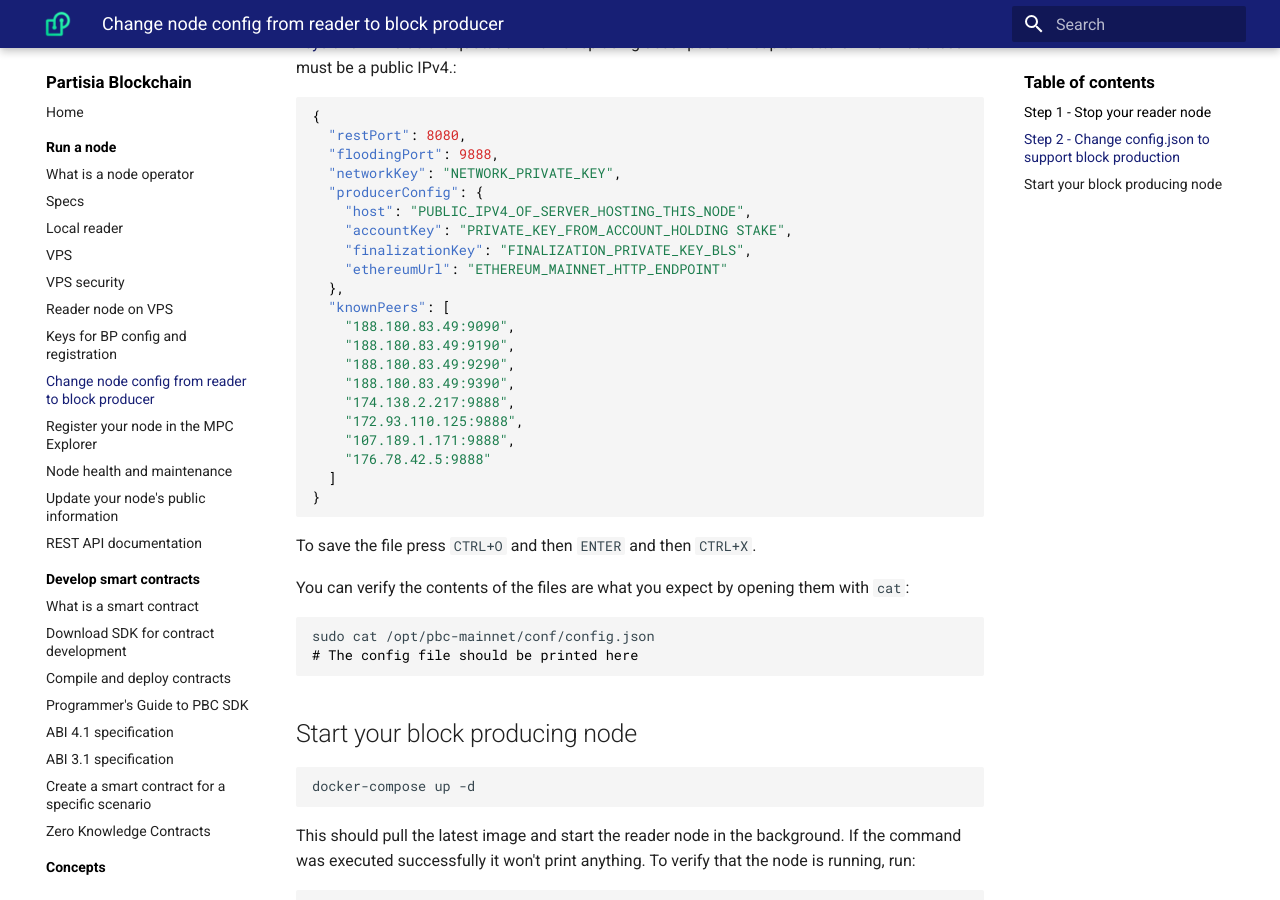
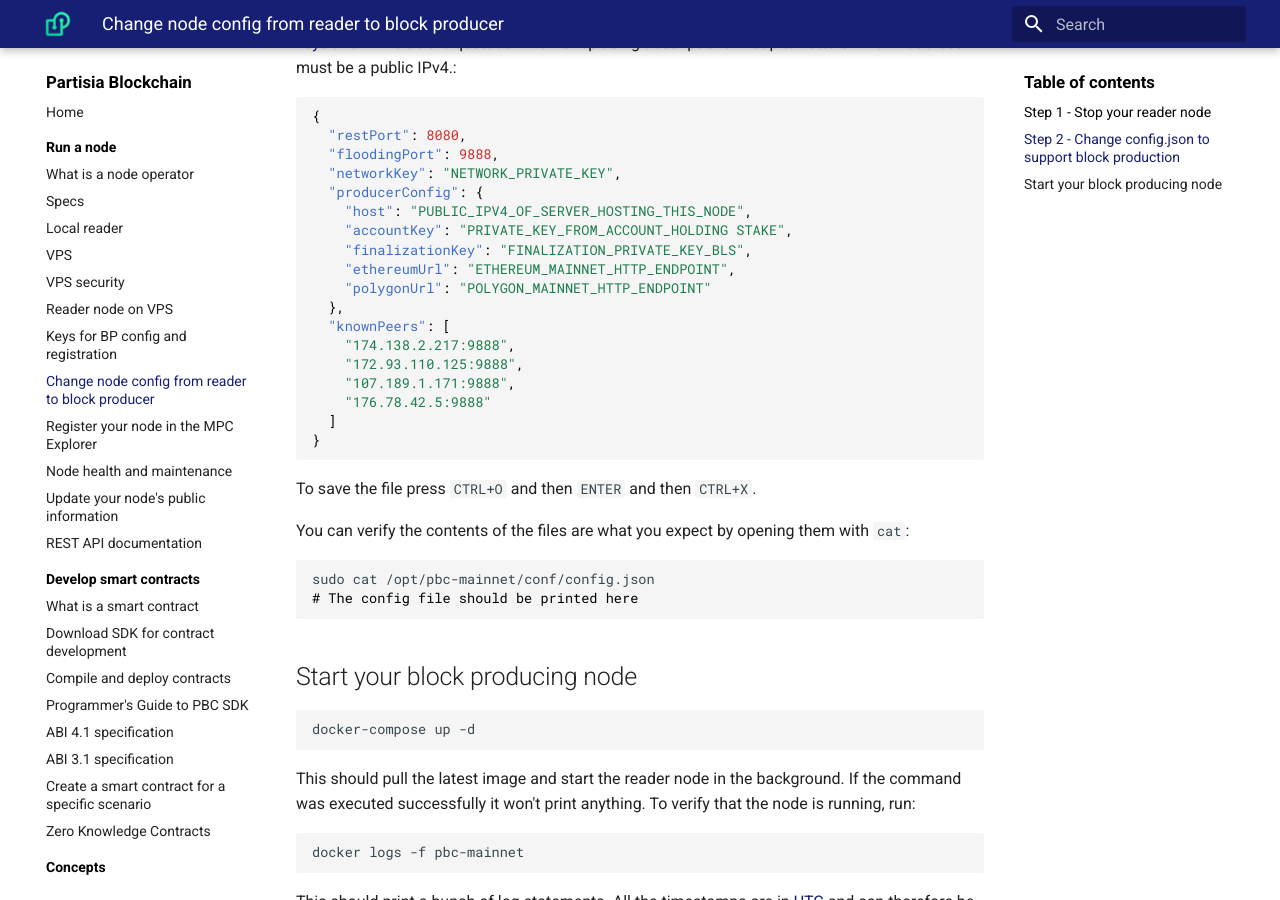
Before and after one commit to 0xSero/partisia-docs, an MkDocs documentation site: the page built from docs/operator-7-bp.md, in a window 1280 px wide and 900 px high, scrolled down 970 px. Built offline with MkDocs 1.6.1 and Material for MkDocs 9.7.7, drawn with Linux system fonts in a browser that asks for light colours; a script that is not in the unit is left out.

Commit message:
PAR-4698_polygon_endpoint_change_kpeers

```diff
--- a/docs/operator-7-bp.md
+++ b/docs/operator-7-bp.md
@@ -44,13 +44,10 @@
     "host": "PUBLIC_IPV4_OF_SERVER_HOSTING_THIS_NODE",
     "accountKey": "PRIVATE_KEY_FROM_ACCOUNT_HOLDING STAKE",
     "finalizationKey": "FINALIZATION_PRIVATE_KEY_BLS",
-    "ethereumUrl": "ETHEREUM_MAINNET_HTTP_ENDPOINT"
+    "ethereumUrl": "ETHEREUM_MAINNET_HTTP_ENDPOINT",
+    "polygonUrl": "POLYGON_MAINNET_HTTP_ENDPOINT"
   },
   "knownPeers": [
-    "188.180.83.49:9090",
-    "188.180.83.49:9190",
-    "188.180.83.49:9290",
-    "188.180.83.49:9390",
     "174.138.2.217:9888",
     "172.93.110.125:9888",
     "107.189.1.171:9888",
```
Also changed, not shown: docs/operator-2-reader.md (+0 -4 lines).
